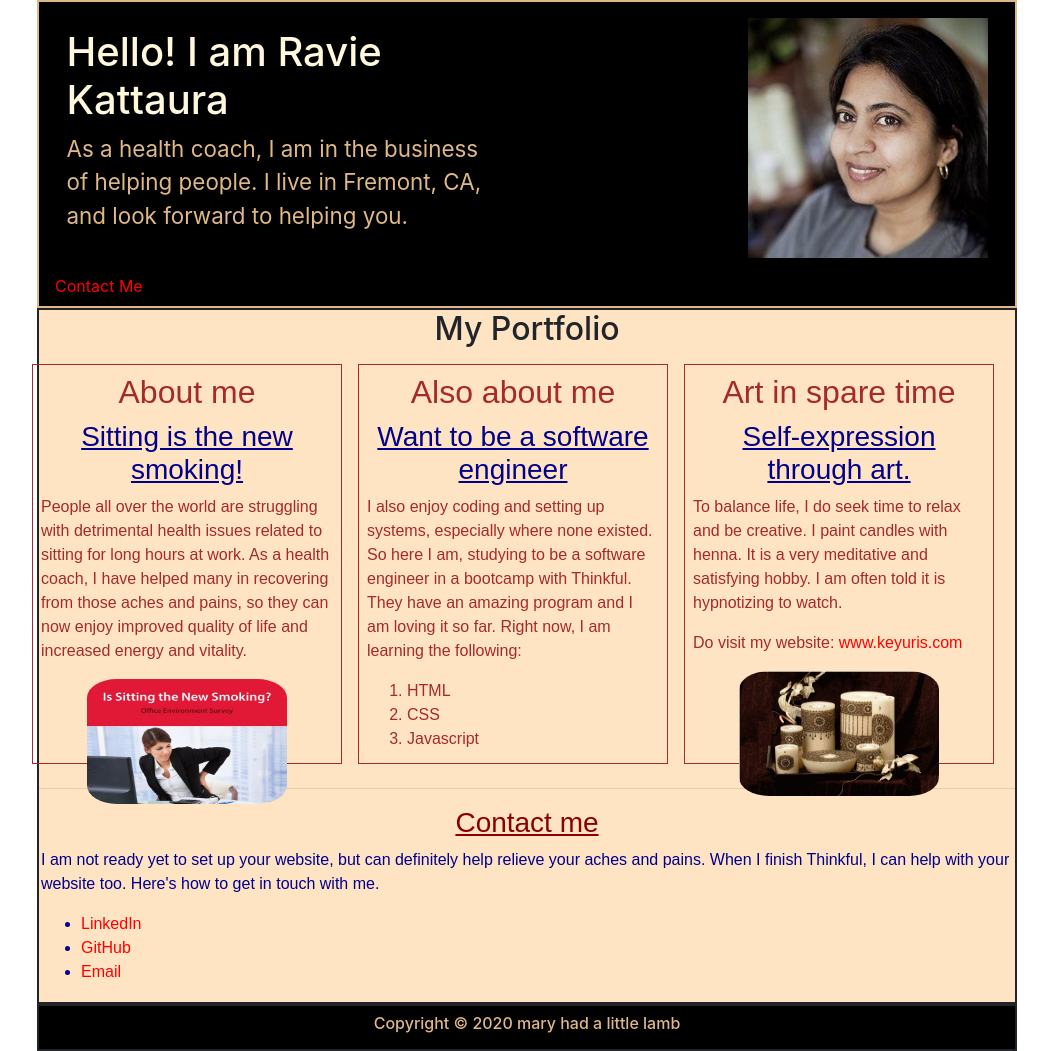
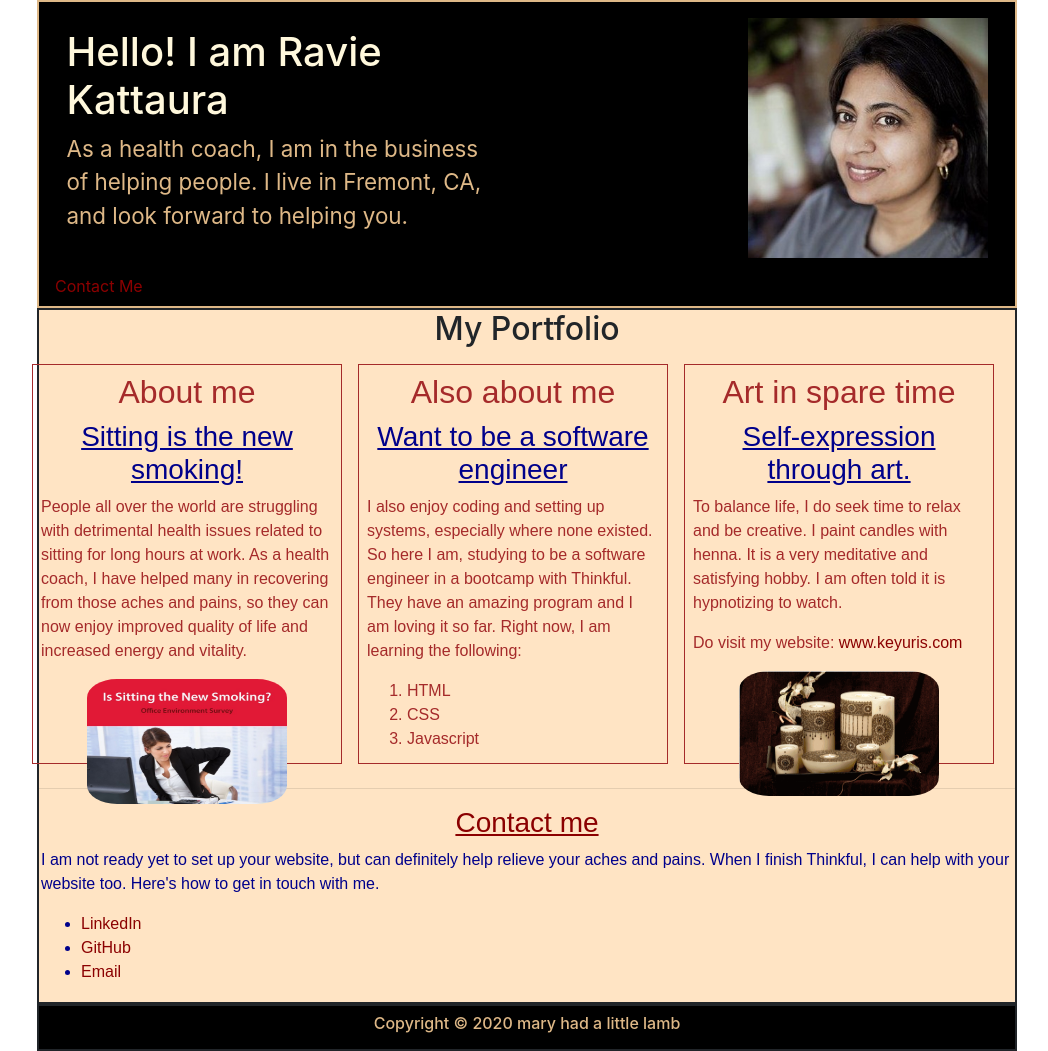
Before and after one commit to raviekattaura/portfolio, a plain HTML site: page index.html in a window 1280 px wide. Shown: the whole page, without its empty margins (113-1161 px from the left). Drawn offline with nearby package versions, Linux system fonts and the light colour scheme; a script that the page names is missing.

Commit message:
Update style.css

```diff
--- a/style.css
+++ b/style.css
@@ -116,11 +116,11 @@ footer nav{
 /*. Peudo links. */
 
 a:link {
-  color: #ff0000;
+  color: darkred;
 }
 
 a:visited {
-  color: #00FF00;
+  color: darkblue;
 }
 
 /*
```
